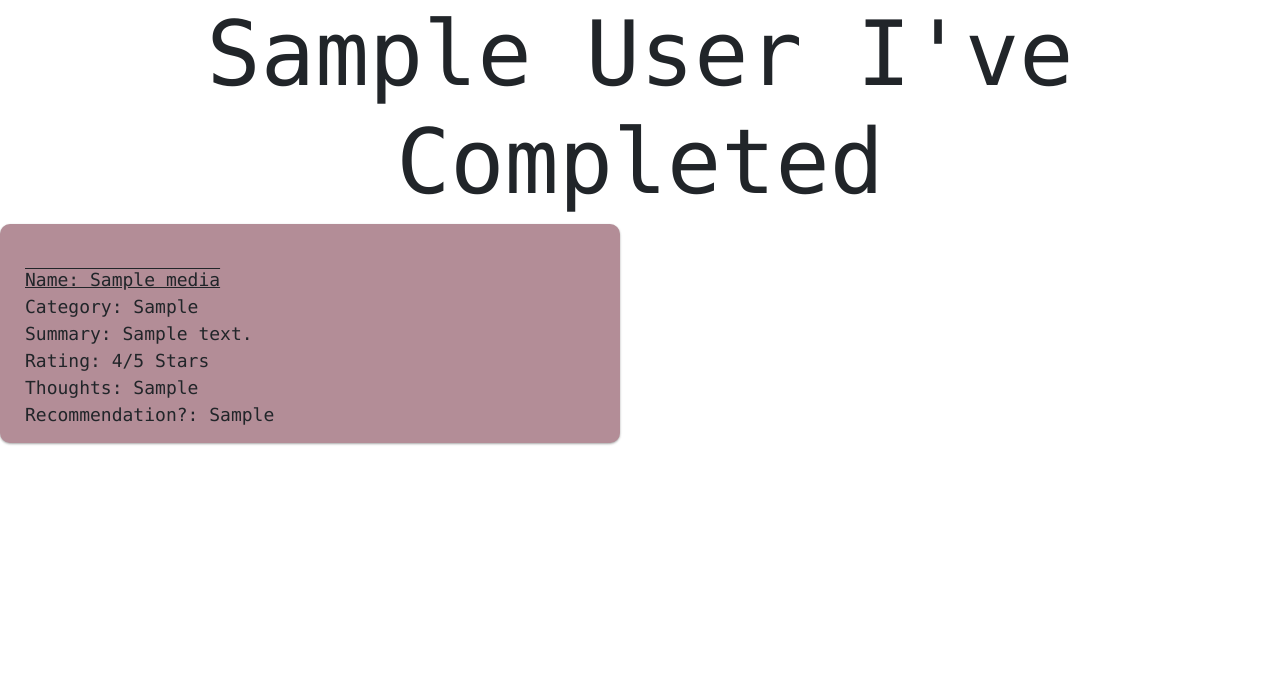
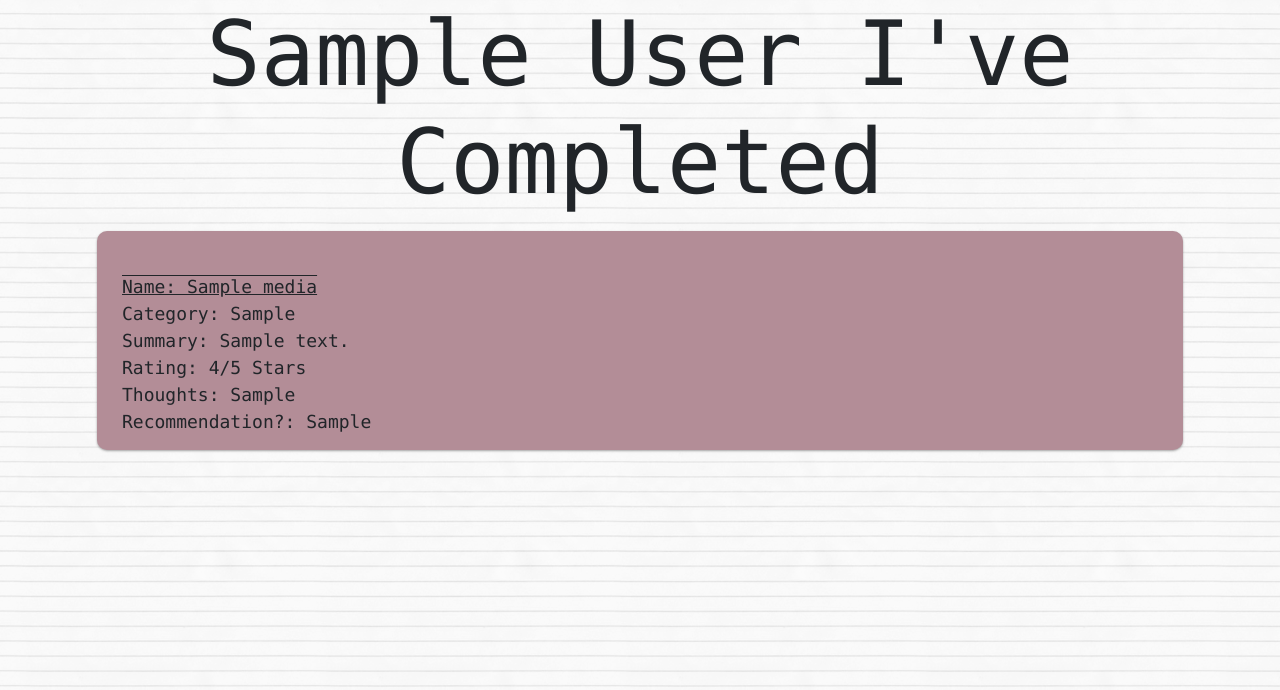
Before and after one commit to akreese/Noteworthy, a Flask app: page /viewLists/1 in a window 1280 px wide. Shown: the top 690 px of the page. Run offline with Flask 3, Linux system fonts and the light colour scheme; the visitor is signed in with stand-in values (Sample User, id 1); tables that the repository leaves empty hold one stand-in row (values such as "Sample post").

Commit message:
css complete...for now

```diff
--- a/static/CSS/noteworthy.css
+++ b/static/CSS/noteworthy.css
@@ -77,8 +77,6 @@
 
 body#form.container {
     background: url("/static/notebook_paper.png");
-    background-repeat: repeat;
-    background-size: cover;
     background-color: #c5baaf;
     text-align: center;
 
@@ -103,37 +101,55 @@
 
 body#new_list.container {
     background: url("/static/natural_notebook.png");
-    background-repeat: repeat;
-    background-size: cover;
     background-color: #c5baaf;
     /* max-width: 1170px;
     width: 100%; */
 
 }
-.media_forms {
+/* .media_forms {
     display: grid;
     grid-template-columns: auto auto auto;
     grid-row-gap: 50px;
-    grid-column-gap: 10px;
+    grid-column-gap: 10px; */
     /* flex-direction: row;
     flex-wrap: wrap;
     justify-content: space-evenly;
     align-items: center; */
-}
+/* } */
 
 .media_forms .form .name {
     text-decoration: underline overline;
+    font-weight: 550;
+}
+.media_forms .form .category {
+    font-weight: 550;
 }
 
+.media_forms .form .summary {
+    font-weight: 500;
+}
+
+.media_forms .form .rating {
+    font-weight: 550;
+}
+
+.media_forms .form .thoughts {
+    font-weight: 500;
+}
+
+.media_forms .form .recommend_or_not {
+    font-weight: 550;
+}
 
 .form {
-    margin: 5px 5px 5;
+    margin: 15px 15px 15px;
     box-shadow: 0 1px 3px rgba(0, 0, 0, 0.12),
     0 1px 2px rgba(0, 0, 0, 0.24);
     border-radius: 10px;
     flex-basis: 33%;
     font-family: "Lucida Console", Courier;
     font-size: 18px;
+    font-weight: 500;
     background-color: #b38d97;
     padding: 15px 25px;
 
@@ -150,3 +166,25 @@
     text-align: center;
     font-size: 20px;
 }
+
+body#view_list.container {
+    background: url("/static/lined_paper.png");
+}
+
+/* #view_list.container.form {
+    background-color: #c5baaf;
+} */
+
+body#view_list.container.media_forms.form {
+    margin: 15px 15px 15px;
+    box-shadow: 0 1px 3px rgba(0, 0, 0, 0.12),
+    0 1px 2px rgba(0, 0, 0, 0.24);
+    border-radius: 10px;
+    flex-basis: 33%;
+    font-family: "Lucida Console", Courier;
+    font-size: 18px;
+    font-weight: 500;
+    background-color: #c5baaf;
+    padding: 15px 25px;
+
+}
--- a/static/JS/userProfile.js
+++ b/static/JS/userProfile.js
@@ -7,7 +7,7 @@
 
 // Create new media form
 
-const createFormButton = document.querySelector('#new_form');
+const createFormButton = document.querySelector('#new_form_button');
 function handleClick() {
     window.location.href = "http://localhost:5000/newForm"
 };
--- a/templates/base.html
+++ b/templates/base.html
@@ -5,6 +5,7 @@
         <meta name="viewport" content="width=device-width">
         <link href="https://cdn.jsdelivr.net/npm/bootstrap@5.0.1/dist/css/bootstrap.min.css" rel="stylesheet" integrity="sha384-+0n0xVW2eSR5OomGNYDnhzAbDsOXxcvSN1TPprVMTNDbiYZCxYbOOl7+AMvyTG2x" crossorigin="anonymous">
         <link rel="stylesheet" href="/static/CSS/noteworthy.css">
+        <link rel="stylesheet" href="https://fonts.googleapis.com/css?family=Raleway|Ubuntu:700">
         <title>
             {% block title %}{% endblock %}
         </title>
--- a/templates/profile.html
+++ b/templates/profile.html
@@ -10,7 +10,7 @@
         <div class="column">
         <h2>Complete New Media Form</h2>
         <br>
-            <button id="new_form" type="button">New Form</button>
+            <button id="new_form_button" type="button">New Form</button>
             <br>
             <br>
             <iframe src="https://giphy.com/embed/11ikeVaUfcXLWM" width="480" height="270" frameBorder="0" class="giphy-embed" allowFullScreen></iframe><p><a href="https://giphy.com/gifs/writing-11ikeVaUfcXLWM">via GIPHY</a></p>
--- a/templates/viewList.html
+++ b/templates/viewList.html
@@ -2,6 +2,7 @@
 {% block title %}View List{% endblock %}
 
 {% block body %}
+<body id="view_list" class="container">
     <h1>{{name}} I've Completed</h1>
     <div class = "media_forms">
         <div class = "form">
@@ -22,5 +23,6 @@
             {% endfor %}
         </div>
     </div>
+</body>
     <!-- <script src="/static/userProfile.js"></script> -->
 {% endblock %}
```
Also changed, not shown: static/lined_paper.png (added), 1 other file.
